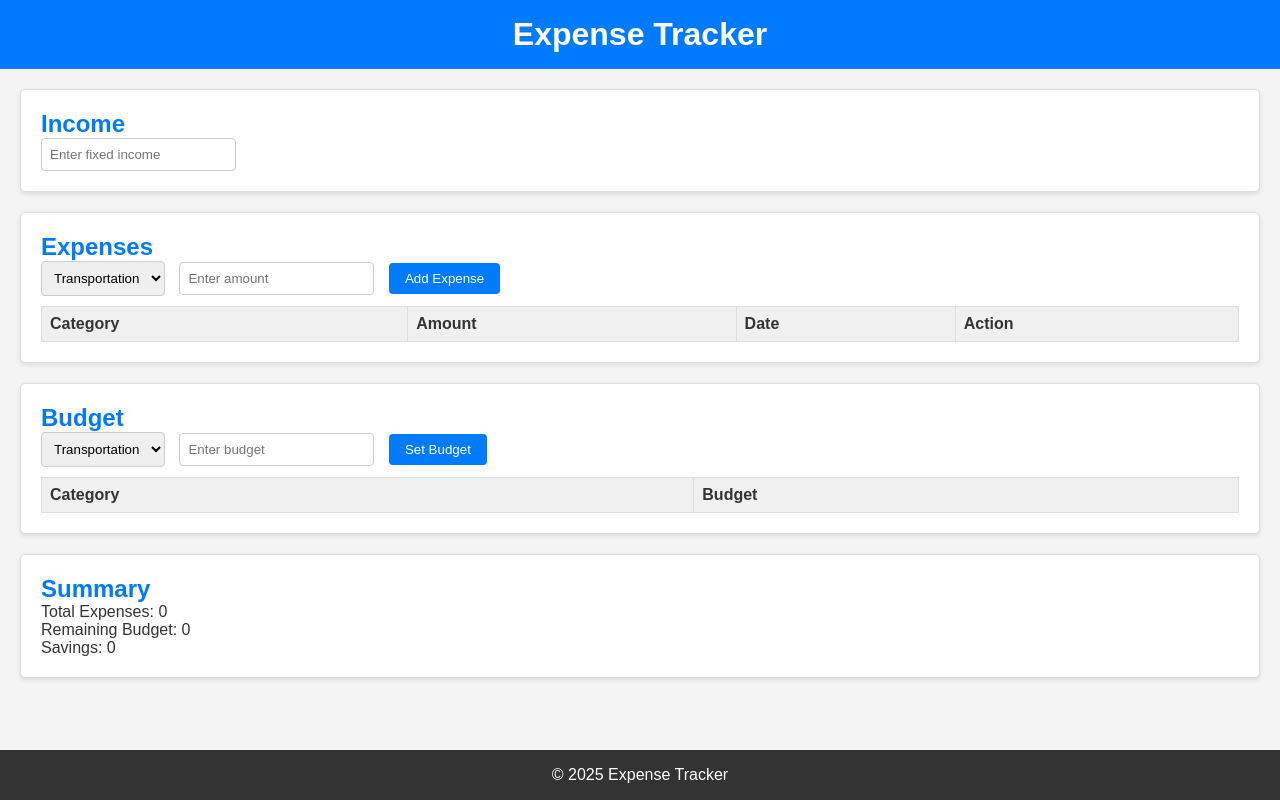
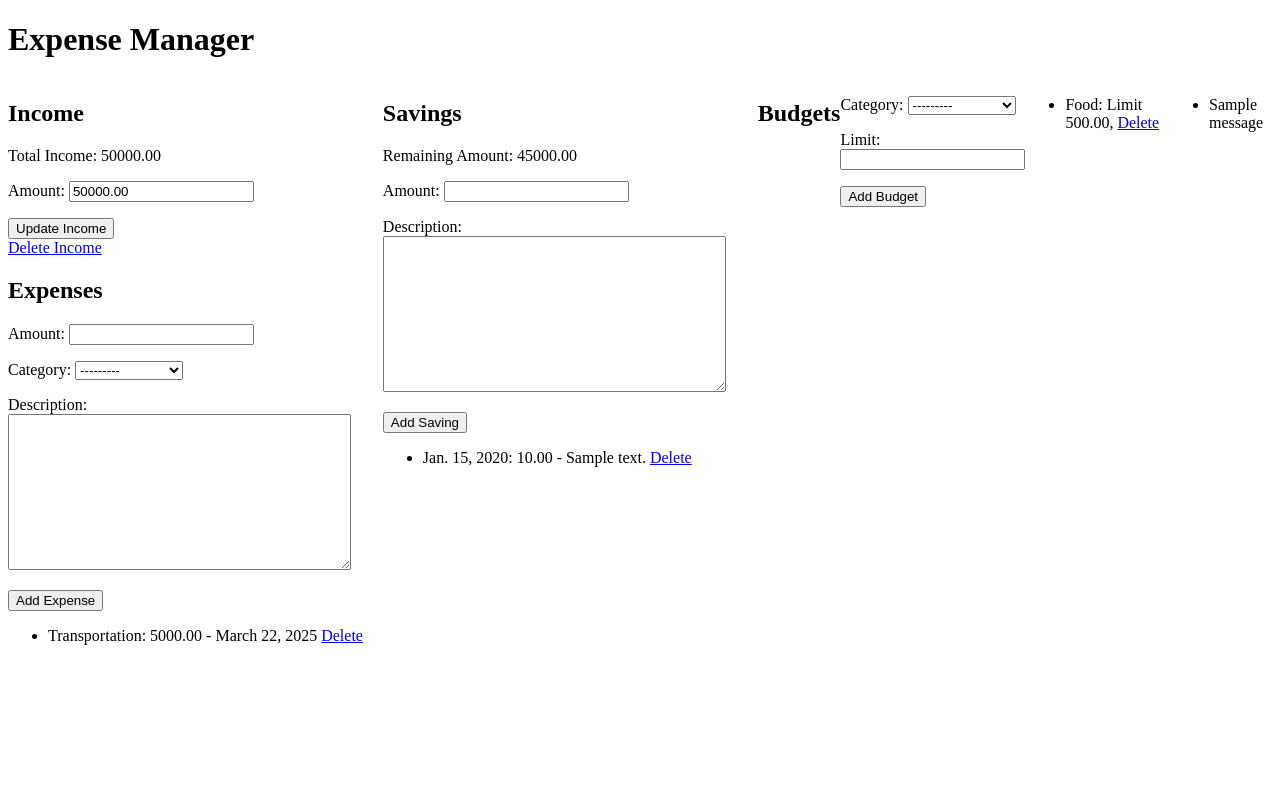
Before and after one commit to thesushpatil/ExpenditureManagement, a Django app: page /expense in a window 1280 px wide. Run offline with Django 5.2, Linux system fonts and the light colour scheme; a user stored in the database is signed in; data comes from the database, SQL or seed files in the repository; tables that the repository leaves empty hold one stand-in row (values such as "Sample post"); one stand-in notice (Sample message) is shown; lists and menus that the app fills with data are empty; parts of the project's set-up code (start-up, migrations or seed data) failed here and were passed over.

Commit message:
changes made by sushant

```diff
--- a/Exp_Management/settings.py
+++ b/Exp_Management/settings.py
@@ -34,11 +34,13 @@ ALLOWED_HOSTS = []
 
 INSTALLED_APPS = [
     'django.contrib.auth',
+    'django.contrib.admin',
     'django.contrib.contenttypes',
     'django.contrib.sessions',
     'django.contrib.messages',
     'django.contrib.staticfiles',
     'Expenses_App.apps.ExpensesAppConfig',
+
 ]
 
 MIDDLEWARE = [
--- a/Exp_Management/urls.py
+++ b/Exp_Management/urls.py
@@ -21,11 +21,17 @@ from Expenses_App import views
 
 
 urlpatterns = [
-      #path('admin/', admin.site.urls)
+      path('admin', admin.site.urls),
     path('', Expenses_App.views.home, name='home'),
    path('login', Expenses_App.views.login_page, name='login'),
     path('register', Expenses_App.views.register_page, name='register'),
-    # path('table',views.table,name="table"),
     path('logout',views.logout_page,name='logout'),
-    path('expense',views.expense,name='expense'),
+
+
+    path('expense', views.expense_manager, name='expense_manager'),
+    path('delete_expense/<int:expense_id>/', views.delete_expense, name='delete_expense'),
+    path('delete_income/<int:income_id>/', views.delete_income, name='delete_income'),
+    path('delete_saving/<int:saving_id>/', views.delete_saving, name='delete_saving'),
+    path('delete_budget/<int:budget_id>/', views.delete_budget, name='delete_budget'),
+
 ]
--- /dev/null
+++ b/Expenses_App/forms.py
@@ -0,0 +1,27 @@
+from django import forms
+from .models import Income, Expense, Saving, Budget, ExpenseCategory
+
+class IncomeForm(forms.ModelForm):
+    class Meta:
+        model = Income
+        fields = ['amount']
+
+class ExpenseForm(forms.ModelForm):
+    class Meta:
+        model = Expense
+        fields = ['amount', 'category', 'description']
+
+class ExpenseCategoryForm(forms.ModelForm):
+    class Meta:
+        model = ExpenseCategory
+        fields = ['name']
+
+class SavingForm(forms.ModelForm):
+    class Meta:
+        model = Saving
+        fields = ['amount', 'description']
+
+class BudgetForm(forms.ModelForm):
+    class Meta:
+        model = Budget
+        fields = ['category', 'limit', ]
--- a/Expenses_App/views.py
+++ b/Expenses_App/views.py
@@ -1,10 +1,19 @@
-from django.shortcuts import render, redirect
+from django.shortcuts import render, redirect,get_object_or_404
 from django.db import models
 from .models import *
 from django.contrib.auth.models import User
 from django.contrib import messages
 from django.contrib.auth import authenticate,login,logout
 from django.contrib.auth.decorators import login_required
+
+
+
+from .models import Income, Expense, ExpenseCategory, Saving, Budget
+from .forms import IncomeForm, ExpenseForm, SavingForm, BudgetForm
+from django.db.models import Sum
+
+
+from django.views.decorators.csrf import csrf_exempt
 # Create your views here.
 def home(request):
     return render(request, 'home_page.html')
@@ -25,7 +34,7 @@ def login_page(request):
                 return redirect('login')
             else:
                 login(request,user)
-                return redirect('expense')
+                return redirect('expense_manager')
 
 
 
@@ -58,16 +67,159 @@ def register_page(request):
 
     return render(request, 'register.html')
 
-# @login_required(login_url='/login/')
-# def table(request):
-#     return render(request,'table.html')
-
 
 def logout_page(request):
     logout(request)
     return redirect('login')
 
 
-@login_required(login_url='/login/')
-def expense(request):
-    return render(request,'expense.html')
+
+@login_required
+def expense_manager(request):
+    user = request.user
+    income = Income.objects.filter(user=user).first()
+    expenses = Expense.objects.filter(user=user).order_by('-date')
+    expense_categories = ExpenseCategory.objects.all()
+    savings = Saving.objects.filter(user=user).order_by('-date')
+    budgets = Budget.objects.filter(user=user)
+
+    total_expenses = expenses.aggregate(Sum('amount'))['amount__sum'] or 0
+    remaining_amount = income.amount - total_expenses if income else 0
+
+    income_form = IncomeForm(instance=income)
+    expense_form = ExpenseForm()
+    saving_form = SavingForm()
+    budget_form = BudgetForm()
+    # category_form = ExpenseCategoryForm()
+
+    if request.method == 'POST':
+        if 'income_submit' in request.POST:
+            income_form = IncomeForm(request.POST, instance=income)
+            if income_form.is_valid():
+                income = income_form.save(commit=False)
+                income.user = user
+                income.save()
+                messages.success(request, 'Income updated successfully.')
+                return redirect('expense_manager')
+            else:
+                messages.error(request, 'Invalid income data. Please correct the errors.')
+
+        elif 'expense_submit' in request.POST:
+            expense_form = ExpenseForm(request.POST)
+            if expense_form.is_valid():
+                expense = expense_form.save(commit=False)
+                expense.user = user
+
+                # Budget check.
+                budget = Budget.objects.filter(user=user, category=expense.category).first()
+                if budget:
+                    category_expenses = Expense.objects.filter(user=user, category=expense.category).aggregate(Sum('amount'))['amount__sum'] or 0
+                    if (category_expenses + expense.amount) > budget.limit:
+                        messages.error(request, f'Expense exceeds budget limit for {expense.category.name}.')
+                        return redirect('expense_manager')
+
+                expense.save()
+                messages.success(request, 'Expense added successfully.')
+                return redirect('expense_manager')
+            else:
+                messages.error(request, 'Invalid expense data. Please correct the errors.')
+
+        elif 'saving_submit' in request.POST:
+            saving_form = SavingForm(request.POST)
+            if saving_form.is_valid():
+                saving = saving_form.save(commit=False)
+                saving.user = user
+
+                # Check if saving amount is valid
+                if saving.amount > remaining_amount:
+                    messages.error(request, 'Saving amount exceeds remaining amount.')
+                    return redirect('expense_manager')
+
+                saving.save()
+                messages.success(request, 'Saving added successfully.')
+
+                # Recalculate remaining amount after saving
+                remaining_amount = remaining_amount - saving.amount
+
+                # Update the remaining amount in the context.
+                context = {
+                    'income': income,
+                    'expenses': expenses,
+                    'expense_categories': expense_categories,
+                    'savings': savings,
+                    'budgets': budgets,
+                    'total_expenses': total_expenses,
+                    'remaining_amount': remaining_amount,
+                    'income_form': income_form,
+                    'expense_form': expense_form,
+                    'saving_form': saving_form,
+                    'budget_form': budget_form,
+                    # 'category_form': category_form,
+                }
+                return render(request, 'expense_manager.html', context)
+            else:
+                messages.error(request, 'Invalid saving data. Please correct the errors.')
+
+        elif 'budget_submit' in request.POST:
+            budget_form = BudgetForm(request.POST)
+            if budget_form.is_valid():
+                budget = budget_form.save(commit=False)
+                budget.user = user
+                budget.save()
+                messages.success(request, 'Budget added successfully.')
+                return redirect('expense_manager')
+            else:
+                messages.error(request, 'Invalid budget data. Please correct the errors.')
+
+        # elif 'category_submit' in request.POST:
+        #     category_form = ExpenseCategoryForm(request.POST)
+        #     if category_form.is_valid():
+        #         category_form.save()
+        #         messages.success(request, 'Category added successfully.')
+        #         return redirect('expense_manager')
+        #     else:
+        #         messages.error(request, 'Invalid category data. Please correct the errors.')
+
+    context = {
+        'income': income,
+        'expenses': expenses,
+        'expense_categories': expense_categories,
+        'savings': savings,
+        'budgets': budgets,
+        'total_expenses': total_expenses,
+        'remaining_amount': remaining_amount,
+        'income_form': income_form,
+        'expense_form': expense_form,
+        'saving_form': saving_form,
+        'budget_form': budget_form,
+        # 'category_form': category_form,
+    }
+    return render(request, 'expense_manager.html', context)
+
+@login_required
+def delete_expense(request, expense_id):
+    expense = get_object_or_404(Expense, exp_id=expense_id, user=request.user)
+    expense.delete()
+    messages.success(request, 'Expense deleted successfully.')
+    return redirect('expense_manager')
+
+@login_required
+def delete_income(request, income_id):
+    income = get_object_or_404(Income, income_id=income_id, user=request.user)
+    income.delete()
+    messages.success(request, 'Income deleted successfully.')
+    return redirect('expense_manager')
+
+@login_required
+def delete_saving(request, saving_id):
+    saving = get_object_or_404(Saving, id=saving_id, user=request.user)
+    saving.delete()
+    messages.success(request, 'Saving deleted successfully.')
+    return redirect('expense_manager')
+
+@login_required
+def delete_budget(request, budget_id):
+    budget = get_object_or_404(Budget, id=budget_id, user=request.user)
+    budget.delete()
+    messages.success(request, 'Budget deleted successfully.')
+    return redirect('expense_manager')
--- /dev/null
+++ b/templates/base.html
@@ -0,0 +1,10 @@
+<!DOCTYPE html>
+<html>
+<head>
+    <title>Expense Manager</title>
+</head>
+<body>
+    {% block content %}
+    {% endblock %}
+</body>
+</html>
--- a/templates/expense.html
+++ b/templates/expense.html
@@ -13,7 +13,7 @@
 </head>
 <body>
     <header>
-        <h1>Expense Tracker</h1>
+        <h1>Expenditure Manager</h1>
     </header>
 
     <main>
@@ -87,96 +87,96 @@
     </main>
 
     <footer>
-        <p>&copy; 2025 Expense Tracker</p>
+        <p>&copy; 2025 Expenditure Management</p>
     </footer>
 
-{#   <script src="{% static 'script.js' %}"></script>#}
+   <script src="{% static 'script.js' %}"></script>
 
 </body>
 </html>
 
 
-<script>
-
-    let income = 0;
-let expenses = [];
-let budgets = {};
-
-document.getElementById('income').addEventListener('change', () => {
-    income = parseFloat(document.getElementById('income').value) || 0;
-    updateSummary();
-});
-
-
-function addExpense() {
-    const category = document.getElementById('category').value;
-    const amount = parseFloat(document.getElementById('amount').value) || 0;
-    const date = new Date().toLocaleDateString(); // Get current date
-    expenses.push({ category, amount, date });
-    renderExpenses();
-    updateSummary();
-    document.getElementById('amount').value = ''; // Clear input field
-}
-
-function setBudget() {
-    const category = document.getElementById('budget-category').value;
-    const amount = parseFloat(document.getElementById('budget-amount').value) || 0;
-    budgets[category] = amount;
-    renderBudgets();
-    updateSummary();
-    document.getElementById('budget-amount').value = ''; // Clear input field
-}
-
-function renderExpenses() {
-    const tableBody = document.getElementById('expense-table').getElementsByTagName('tbody')[0];
-    tableBody.innerHTML = ''; // Clear existing rows
-    expenses.forEach(expense => {
-        const row = tableBody.insertRow();
-        const categoryCell = row.insertCell();
-        const amountCell = row.insertCell();
-        const dateCell = row.insertCell();
-        const actionCell = row.insertCell();
-
-        categoryCell.textContent = expense.category;
-        amountCell.textContent = expense.amount;
-        dateCell.textContent = expense.date;
-        actionCell.innerHTML = '<button onclick="deleteExpense(this)">Delete</button>'; // Delete button
-    });
-}
-
-function renderBudgets() {
-    const tableBody = document.getElementById('budget-table').getElementsByTagName('tbody')[0];
-    tableBody.innerHTML = ''; // Clear existing rows
-    for (const category in budgets) {
-        const row = tableBody.insertRow();
-        const categoryCell = row.insertCell();
-        const amountCell = row.insertCell();
-
-        categoryCell.textContent = category;
-        amountCell.textContent = budgets[category];
-    }
-}
-
-function deleteExpense(button) {
-    const row = button.parentNode.parentNode; // Get the row to delete
-    const index = row.rowIndex - 1; // Get the row index (subtract 1 for header)
-    expenses.splice(index, 1); // Remove from array
-    renderExpenses(); // Re-render table
-    updateSummary(); // Update summary
-}
-
-function updateSummary() {
-    const totalExpenses = expenses.reduce((sum, expense) => sum + expense.amount, 0);
-    const remainingBudget = income - totalExpenses;
-    const savings = remainingBudget; // In this basic example, savings = remaining budget
-
-    document.getElementById('total-expenses').textContent = totalExpenses.toFixed(2);
-    document.getElementById('remaining-budget').textContent = remainingBudget.toFixed(2);
-    document.getElementById('savings').textContent = savings.toFixed(2);
-}
-
-// Initial render (if needed)
-renderExpenses();
-renderBudgets();
-
-</script>
+{#<script>#}
+{##}
+{#    let income = 0;#}
+{#let expenses = [];#}
+{#let budgets = {};#}
+{##}
+{#document.getElementById('income').addEventListener('change', () => {#}
+{#    income = parseFloat(document.getElementById('income').value) || 0;#}
+{#    updateSummary();#}
+{#});#}
+{##}
+{##}
+{#function addExpense() {#}
+{#    const category = document.getElementById('category').value;#}
+{#    const amount = parseFloat(document.getElementById('amount').value) || 0;#}
+{#    const date = new Date().toLocaleDateString(); // Get current date#}
+{#    expenses.push({ category, amount, date });#}
+{#    renderExpenses();#}
+{#    updateSummary();#}
+{#    document.getElementById('amount').value = ''; // Clear input field#}
+{#}#}
+{##}
+{#function setBudget() {#}
+{#    const category = document.getElementById('budget-category').value;#}
+{#    const amount = parseFloat(document.getElementById('budget-amount').value) || 0;#}
+{#    budgets[category] = amount;#}
+{#    renderBudgets();#}
+{#    updateSummary();#}
+{#    document.getElementById('budget-amount').value = ''; // Clear input field#}
+{#}#}
+{##}
+{#function renderExpenses() {#}
+{#    const tableBody = document.getElementById('expense-table').getElementsByTagName('tbody')[0];#}
+{#    tableBody.innerHTML = ''; // Clear existing rows#}
+{#    expenses.forEach(expense => {#}
+{#        const row = tableBody.insertRow();#}
+{#        const categoryCell = row.insertCell();#}
+{#        const amountCell = row.insertCell();#}
+{#        const dateCell = row.insertCell();#}
+{#        const actionCell = row.insertCell();#}
+{##}
+{#        categoryCell.textContent = expense.category;#}
+{#        amountCell.textContent = expense.amount;#}
+{#        dateCell.textContent = expense.date;#}
+{#        actionCell.innerHTML = '<button onclick="deleteExpense(this)">Delete</button>'; // Delete button#}
+{#    });#}
+{#}#}
+{##}
+{#function renderBudgets() {#}
+{#    const tableBody = document.getElementById('budget-table').getElementsByTagName('tbody')[0];#}
+{#    tableBody.innerHTML = ''; // Clear existing rows#}
+{#    for (const category in budgets) {#}
+{#        const row = tableBody.insertRow();#}
+{#        const categoryCell = row.insertCell();#}
+{#        const amountCell = row.insertCell();#}
+{##}
+{#        categoryCell.textContent = category;#}
+{#        amountCell.textContent = budgets[category];#}
+{#    }#}
+{#}#}
+{##}
+{#function deleteExpense(button) {#}
+{#    const row = button.parentNode.parentNode; // Get the row to delete#}
+{#    const index = row.rowIndex - 1; // Get the row index (subtract 1 for header)#}
+{#    expenses.splice(index, 1); // Remove from array#}
+{#    renderExpenses(); // Re-render table#}
+{#    updateSummary(); // Update summary#}
+{#}#}
+{##}
+{#function updateSummary() {#}
+{#    const totalExpenses = expenses.reduce((sum, expense) => sum + expense.amount, 0);#}
+{#    const remainingBudget = income - totalExpenses;#}
+{#    const savings = remainingBudget; // In this basic example, savings = remaining budget#}
+{##}
+{#    document.getElementById('total-expenses').textContent = totalExpenses.toFixed(2);#}
+{#    document.getElementById('remaining-budget').textContent = remainingBudget.toFixed(2);#}
+{#    document.getElementById('savings').textContent = savings.toFixed(2);#}
+{#}#}
+{##}
+{#// Initial render (if needed)#}
+{#renderExpenses();#}
+{#renderBudgets();#}
+{##}
+{#</script>#}
--- /dev/null
+++ b/templates/expense_manager.html
@@ -0,0 +1,107 @@
+{% extends 'base.html' %}  {% block content %}
+  <h1>Expense Manager</h1>
+
+  <div style="display: flex;">
+    <div style="width: 50%;">
+      <h2>Income</h2>
+      {% if income %}
+        <p>Total Income: {{ income.amount }}</p>
+        <form method="post" action="{% url 'expense_manager' %}">
+          {% csrf_token %}
+          {{ income_form.as_p }}
+          <button type="submit" name="income_submit">Update Income</button>
+        </form>
+        <a href="{% url 'delete_income' income.income_id %}">Delete Income</a>
+      {% else %}
+        <p>No income added yet.</p>
+        <form method="post" action="{% url 'expense_manager' %}">
+          {% csrf_token %}
+          {{ income_form.as_p }}
+          <button type="submit" name="income_submit">Add Income</button>
+        </form>
+      {% endif %}
+
+
+
+
+
+      <h2>Expenses</h2>
+      <form method="post" action="{% url 'expense_manager' %}">
+        {% csrf_token %}
+        {{ expense_form.as_p }}
+        <button type="submit" name="expense_submit">Add Expense</button>
+      </form>
+
+      <ul>
+        {% for expense in expenses %}
+          <li>
+            {{ expense.category.name }}: {{ expense.amount }} - {{ expense.date }}
+            <a href="{% url 'delete_expense' expense.exp_id %}">Delete</a>
+          </li>
+        {% empty %}
+          <li>No expenses added yet.</li>
+        {% endfor %}
+      </ul>
+    </div>
+
+     <div style="width: 50%;">
+        <h2>Savings</h2>
+        <p>Remaining Amount: {{ remaining_amount }}</p>
+
+        <form method="post" action="{% url 'expense_manager' %}">
+            {% csrf_token %}
+            {{ saving_form.as_p }}
+            <button type="submit" name="saving_submit">Add Saving</button>
+        </form>
+
+        <ul>
+            {% for saving in savings %}
+                <li>
+                    {{ saving.date }}: {{ saving.amount }} - {{ saving.description }}
+                    <a href="{% url 'delete_saving' saving.id %}">Delete</a>
+                </li>
+            {% empty %}
+                <li>No savings added yet.</li>
+            {% endfor %}
+        </ul>
+    </div>
+{#  {% if messages %}#}
+{#    <ul class="messages">#}
+{#      {% for message in messages %}#}
+{#        <li {% if message.tags %} class="{{ message.tags }}"{% endif %}>{{ message }}</li>#}
+{#      {% endfor %}#}
+{#    </ul>#}
+{#  {% endif %}#}
+{#{% endblock %}#}
+
+
+
+
+
+        <h2>Budgets</h2>
+        <form method="post" action="{% url 'expense_manager' %}">
+            {% csrf_token %}
+            {{ budget_form.as_p }}
+            <button type="submit" name="budget_submit">Add Budget</button>
+        </form>
+
+        <ul>
+            {% for budget in budgets %}
+                <li>
+                    {{ budget.category.name }}: Limit {{ budget.limit }},
+                    <a href="{% url 'delete_budget' budget.id %}">Delete</a>
+                </li>
+            {% empty %}
+                <li>No budgets added yet.</li>
+            {% endfor %}
+        </ul>
+
+    {% if messages %}
+    <ul class="messages">
+      {% for message in messages %}
+        <li {% if message.tags %} class="{{ message.tags }}"{% endif %}>{{ message }}</li>
+      {% endfor %}
+    </ul>
+  {% endif %}
+{% endblock %}
+    </div>
--- a/templates/files/style.css
+++ b/templates/files/style.css
@@ -113,7 +113,7 @@ footer {
     color: white;
     text-align: center;
     padding: 1rem 0;
-    position: fixed; /* Fixed footer */
+    /*position: fixed; !* Fixed footer *!*/
     bottom: 0;
     width: 100%;
 }
@@ -196,7 +196,7 @@ footer {
     color: white;
     text-align: center;
     padding: 1rem 0;
-    position: fixed; /* Fixed footer */
+    /*position: fixed; !* Fixed footer *!*/
     bottom: 0;
     width: 100%;
 }
```
Also changed, not shown: Expenses_App/models.py (+49 -0 lines), Expenses_App/urls.py (+7 -2 lines), Expenses_App/migrations/0004_expensecategory_expense_income_saving_budget.py (added), db.sqlite3.
